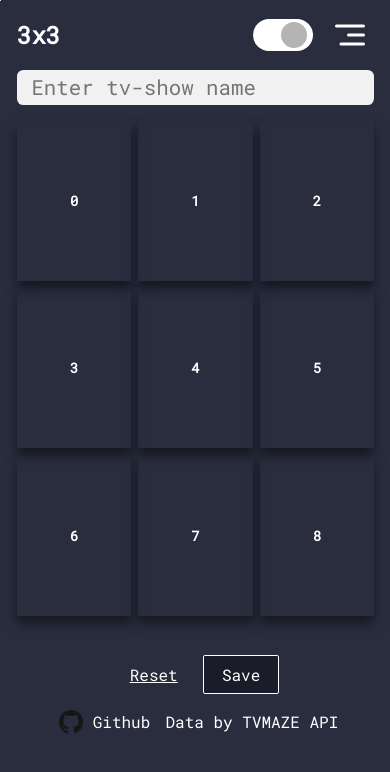
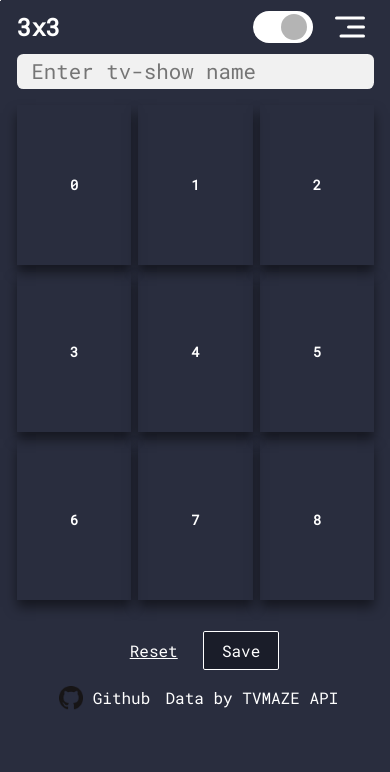
Before and after one commit to mikitaserabrakou/3x3-show-list, a React (Vite) app: page / in a window 390 px wide. Shown: the top 772 px of the page. Built offline with nearby package versions, Linux system fonts and the light colour scheme.

Commit message:
style: improve mobile styling

```diff
--- a/src/components/App/App.module.scss
+++ b/src/components/App/App.module.scss
@@ -33,7 +33,7 @@
   flex-direction: column;
   align-items: center;
   justify-content: center;
-  margin-top: 1rem;
+  margin-top: 0.5rem;
   margin-bottom: 0.75rem;
   font-size: 1rem;
   a {
--- a/src/components/Card/Card.module.scss
+++ b/src/components/Card/Card.module.scss
@@ -63,7 +63,9 @@
     transition: 0.5s;
     text-align: center;
     margin-bottom: 1rem;
-
+    button {
+      padding: 0.5rem 0.8rem;
+    }
     &Title {
       padding: 2em 0.5em 0 0.5em;
       color: #ffffff;
--- a/src/components/Header/Header.module.scss
+++ b/src/components/Header/Header.module.scss
@@ -5,7 +5,7 @@
   align-self: center;
   max-width: 574px;
   width: 100%;
-  padding: 1rem 1rem 0 1rem;
+  padding: 0.5rem 1rem 0.5rem 1rem;
   color: var(--text_color);
   .logo {
     font-size: 1.5rem;
--- a/src/components/SearchBox/SearchBox.module.scss
+++ b/src/components/SearchBox/SearchBox.module.scss
@@ -2,7 +2,7 @@
 
 .search_box {
   width: 100%;
-  padding: 1rem 1rem 0 1rem;
+  padding: 0 1rem;
   display: flex;
   flex-direction: row;
   justify-content: center;
--- a/src/components/SearchResults/SearchResults.module.scss
+++ b/src/components/SearchResults/SearchResults.module.scss
@@ -1,6 +1,6 @@
 .results {
   position: absolute;
-  top: 6.25rem;
+  top: 5.5rem;
   max-width: 542px;
   width: 93%;
   list-style-type: none;
```
